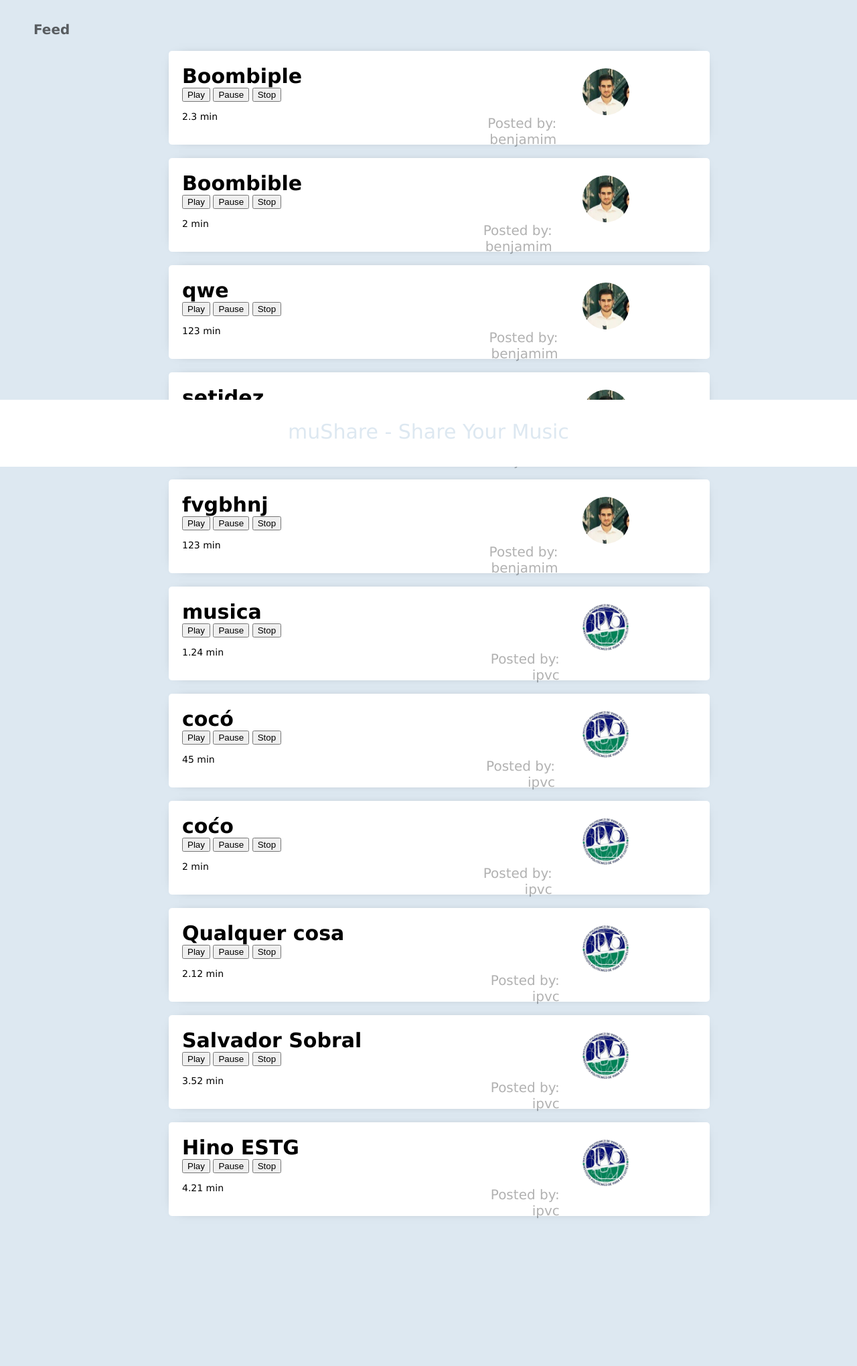
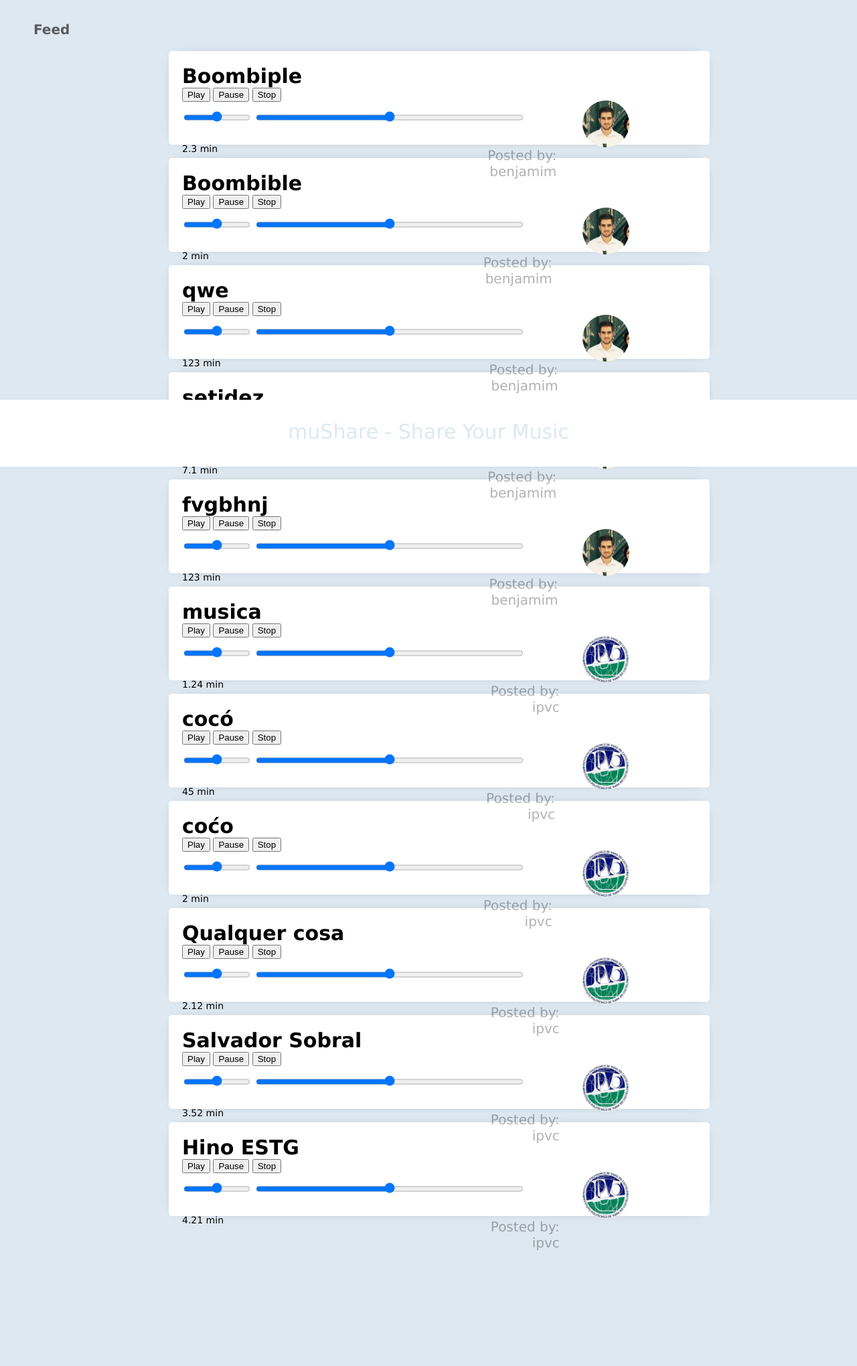
Before and after one commit to pmatarodrigues/muShare, a Node server app: page /home/ in a window 1280 px wide. Shown: the part 103-2143 px from the top of the page at 67% size. Run offline with Node 20, Linux system fonts and the light colour scheme; the visitor is signed in with stand-in values (Sample User, id 1); data comes from the database, SQL or seed files in the repository; some libraries are stand-ins or nearby versions.

Commit message:
Add volume controller and music progression controller

```diff
--- a/player/player.js
+++ b/player/player.js
@@ -1,3 +1,8 @@
+//Volume
+var volume = document.getElementById("volume");
+var progresso = document.getElementById("progresso");
+
+// ----------------------------------
 var sound = new Howl({
   src: ['music/death.mp3']
 })
@@ -13,3 +18,15 @@
 function stop(){
   sound.stop();
 }
+
+// Volume controll
+volume.oninput = function() {
+  sound.volume((this.value)/100);
+}
+
+// Music progression controll
+progresso.oninput = function() {
+  if (sound.playing()){
+    sound.seek(sound.duration() * (this.value/100));
+  }
+}
--- a/public/stylesheets/style.css
+++ b/public/stylesheets/style.css
@@ -267,6 +267,15 @@
   box-shadow: 0px 0px 20px -10px black;
 }
 
+/* Player */
+#volume{
+  width: 100px;
+}
+
+#progresso{
+  width: 400px;
+}
+
 /* Add Animation */
 @keyframes animatetop {
   from {top: -300px; opacity: 0}
--- a/views/home.hbs
+++ b/views/home.hbs
@@ -37,6 +37,11 @@
             <button onclick="play()">Play</button>
             <button onclick="pause()">Pause</button>
             <button onclick="stop()">Stop</button>
+            <!-- Volume -->
+            <div class="sliders">
+                <input type="range" min="0" max="100" value="50" class="slider" id="volume">
+                <input type="range" min="0" max="100" value="50" class="slider" id="progresso">
+            </div>
             <div class="music-details">
                 <p>{{duration}} min</p>
                 <p class="username">Posted by: {{username}}</p>
```
